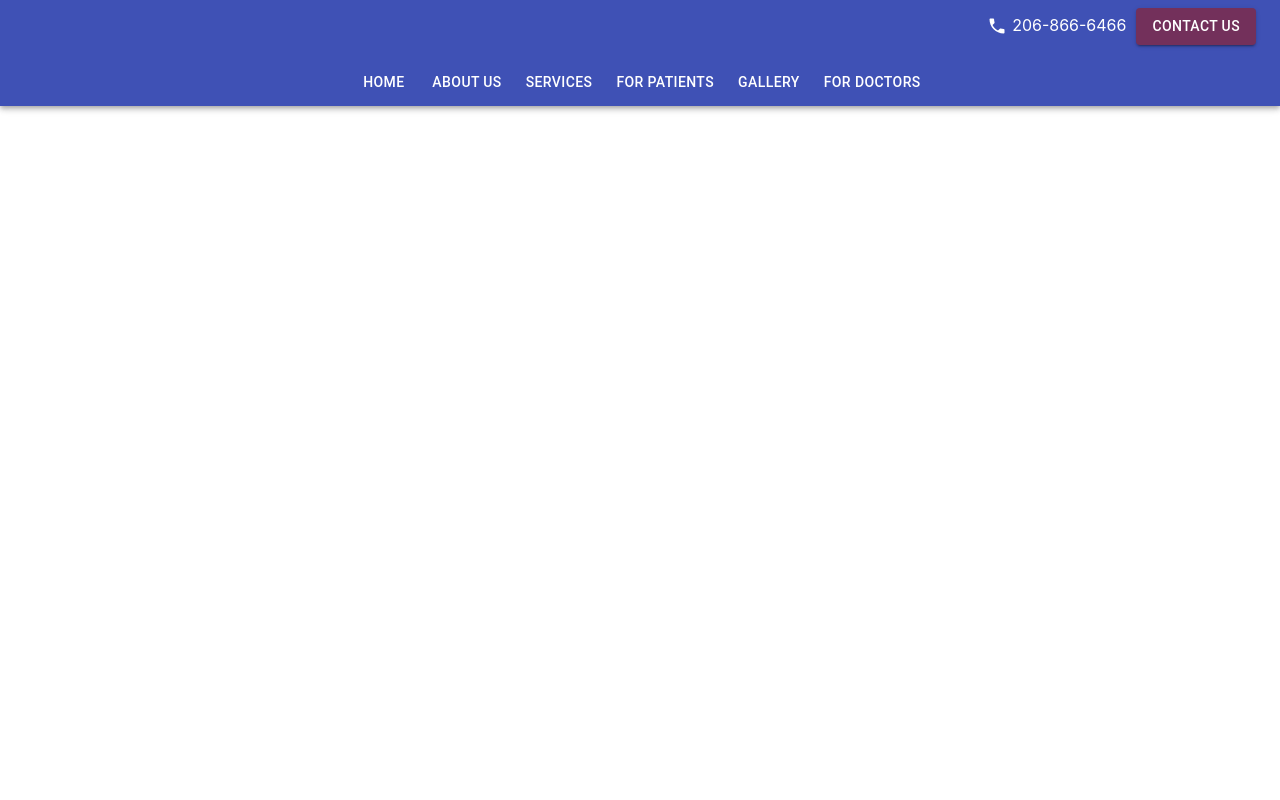
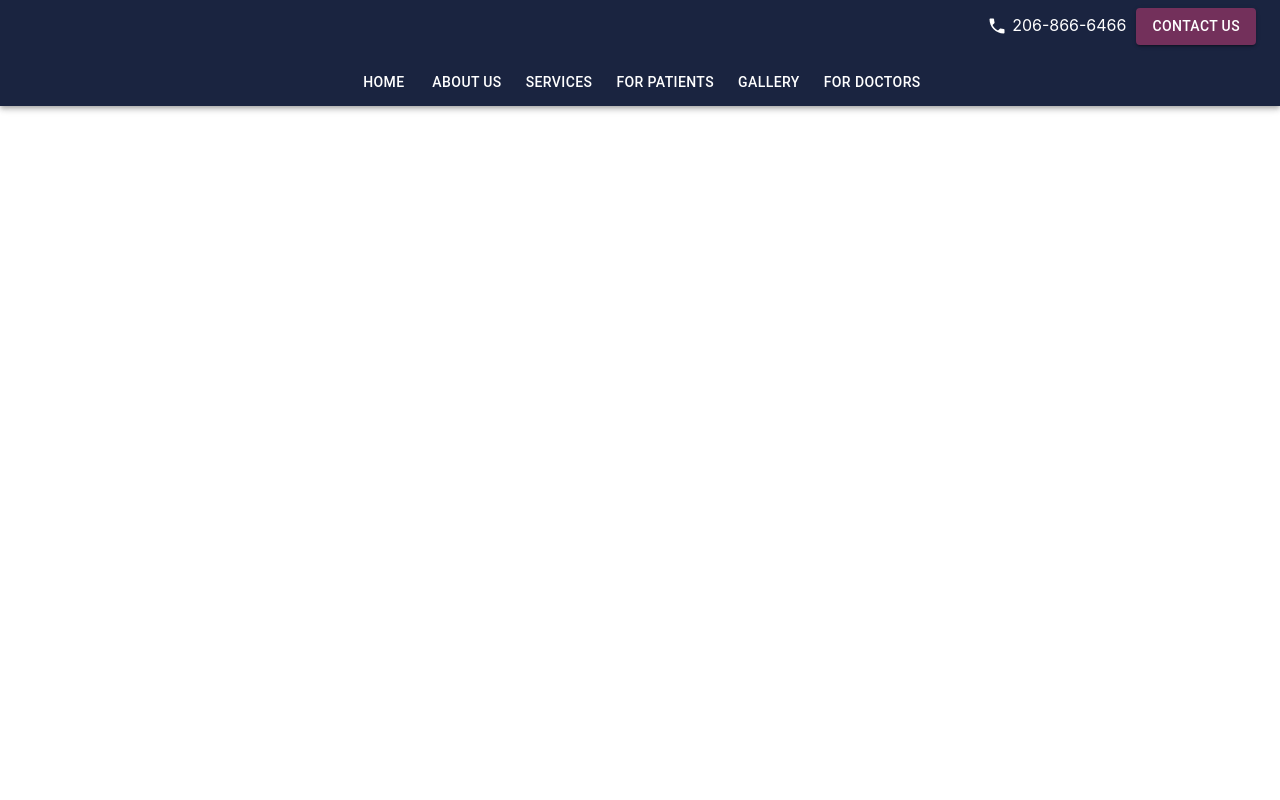
Before and after one commit to jambao24/bergin-prosthodontics, a React (Create React App) app: page / in a window 1280 px wide. Shown: the top 800 px of the page. Built offline with nearby package versions, Linux system fonts and the light colour scheme.

Commit message:
Revert "updated top bar colors"
This reverts commit 67ac0c8f8a6a9b0c96049d1f90fb12b656821ad2.

```diff
--- a/src/components/Navigation/Navigation.module.scss
+++ b/src/components/Navigation/Navigation.module.scss
@@ -1,7 +1,7 @@
 @import 'global.scss';
 
 .AppBar {
-    background-color: #483D8B;
+    background-color: $primary-background-color;
 }
 
 .Toolbar {
@@ -29,6 +29,4 @@
 .Button {
     background-color: $teriary-background-color;
     color: $primary-text;
-    margin-right: 100px;
-    margin-top: 10px;
 }
--- a/src/components/Navigation/TabDropdown/TabDropdown.module.scss
+++ b/src/components/Navigation/TabDropdown/TabDropdown.module.scss
@@ -5,7 +5,7 @@
 }
 
 .AppBar {
-    background-color: #483D8B;
+    background-color: $primary-background-color;
 }
 
 .Tab {
```
